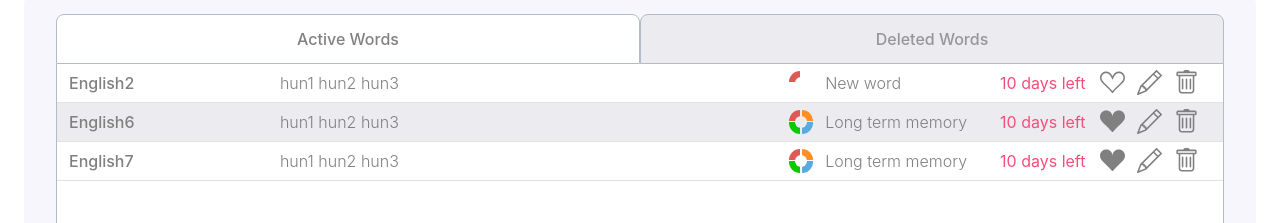
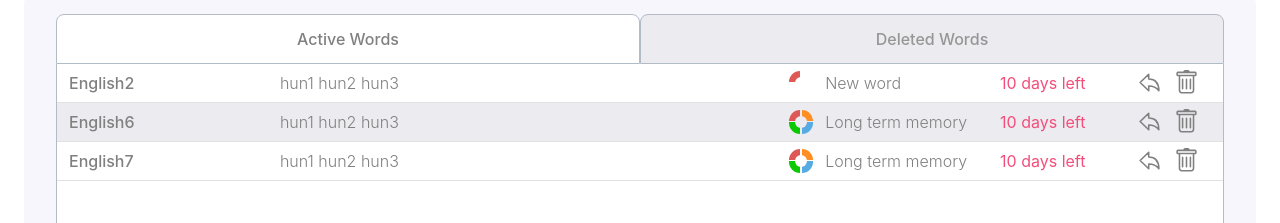
Before and after one commit to Crepkey/pmv_frond_end, a React (Create React App) app: page /my-words in a window 1280 px wide. Shown: the part 136-359 px from the top of the page. Built offline with nearby package versions, Linux system fonts and the light colour scheme.

Commit message:
WordHandler works with deleted and active words

```diff
--- a/src/components/subComponents/myWords/wordHandler.tsx
+++ b/src/components/subComponents/myWords/wordHandler.tsx
@@ -1,14 +1,17 @@
+import React from "react";
+
 /* Interfaces */
 import { ExtendedWord } from "../../../utils/interfaces";
 
 /* Styles */
 import { BsSuitHeart, BsSuitHeartFill, BsPencil, BsTrash } from "react-icons/bs";
+import { IoArrowUndoOutline } from "react-icons/io5";
 import styled from "styled-components";
 
 const MainContainer = styled.div`
 	display: flex;
 	flex: 1;
-	justify-content: space-between;
+	justify-content: flex-end;
 	padding-right: 12px;
 `;
 
@@ -16,13 +19,30 @@ interface WordHandlerProps {
 	word: ExtendedWord;
 }
 export default function WordHandler({ word }: WordHandlerProps) {
-	return (
-		<MainContainer>
-			{word.favourite ? <BsSuitHeartFill size={25} /> : <BsSuitHeart size={25} />}
-			<BsPencil size={25} />
-			<BsTrash size={25} />
-		</MainContainer>
-	);
+	function calculateHandlerIcons() {
+		if (word.active === true) {
+			return (
+				<React.Fragment>
+					{word.favourite ? (
+						<BsSuitHeartFill size={25} style={{ marginRight: 12 }} />
+					) : (
+						<BsSuitHeart size={25} style={{ marginRight: 12 }} />
+					)}
+					<BsPencil size={25} style={{ marginRight: 12 }} />
+					<BsTrash size={25} />
+				</React.Fragment>
+			);
+		} else {
+			return (
+				<React.Fragment>
+					<IoArrowUndoOutline size={25} style={{ marginRight: 12 }} />
+					<BsTrash size={25} />
+				</React.Fragment>
+			);
+		}
+	}
+
+	return <MainContainer>{calculateHandlerIcons()}</MainContainer>;
 }
 
 /* TODO: Handler icons' hover FXs are missing */
```
